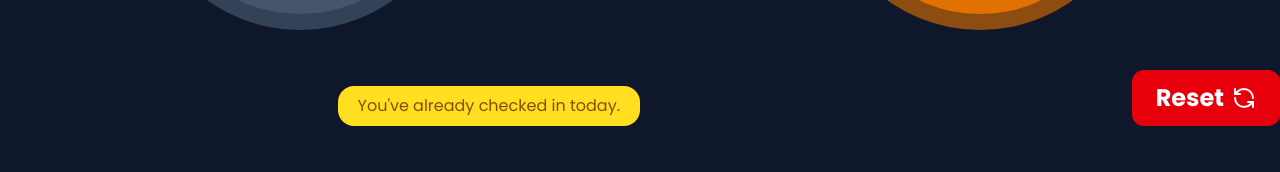
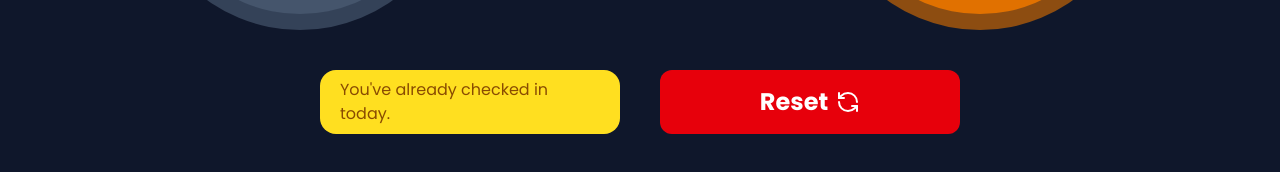
Before and after one commit to MohamedKhassar/achievement-progress-streak, a React (Vite) app: page / in a window 1280 px wide. Shown: the part 562-734 px from the top of the page. Built offline with nearby package versions, Linux system fonts and the light colour scheme; no server answers.

Commit message:
fix: update layout styles for achievement section in App component

```diff
--- a/src/App.jsx
+++ b/src/App.jsx
@@ -96,7 +96,7 @@ const App = () => {
             <CircleProgressbar loading={loading} achievedDays={userData.achievedDays} totalDays={userData.totalDays} />
             <StreakCircleProgressbar loading={loading} streak={userData.streak} />
           </section>
-          <section className='mx-auto grid grid-cols-2 mt-10 place-items-end-safe'>
+          <section className='md:mx-auto grid grid-cols-2 max-lg:grid-cols-1 mt-10 gap-10 md:w-1/2 mx-10'>
             {
               (userData.achievedDays !== userData.totalDays) &&
                 (userData.lastCheckIn !== new Date().toISOString().split("T")[0]) ?
```
